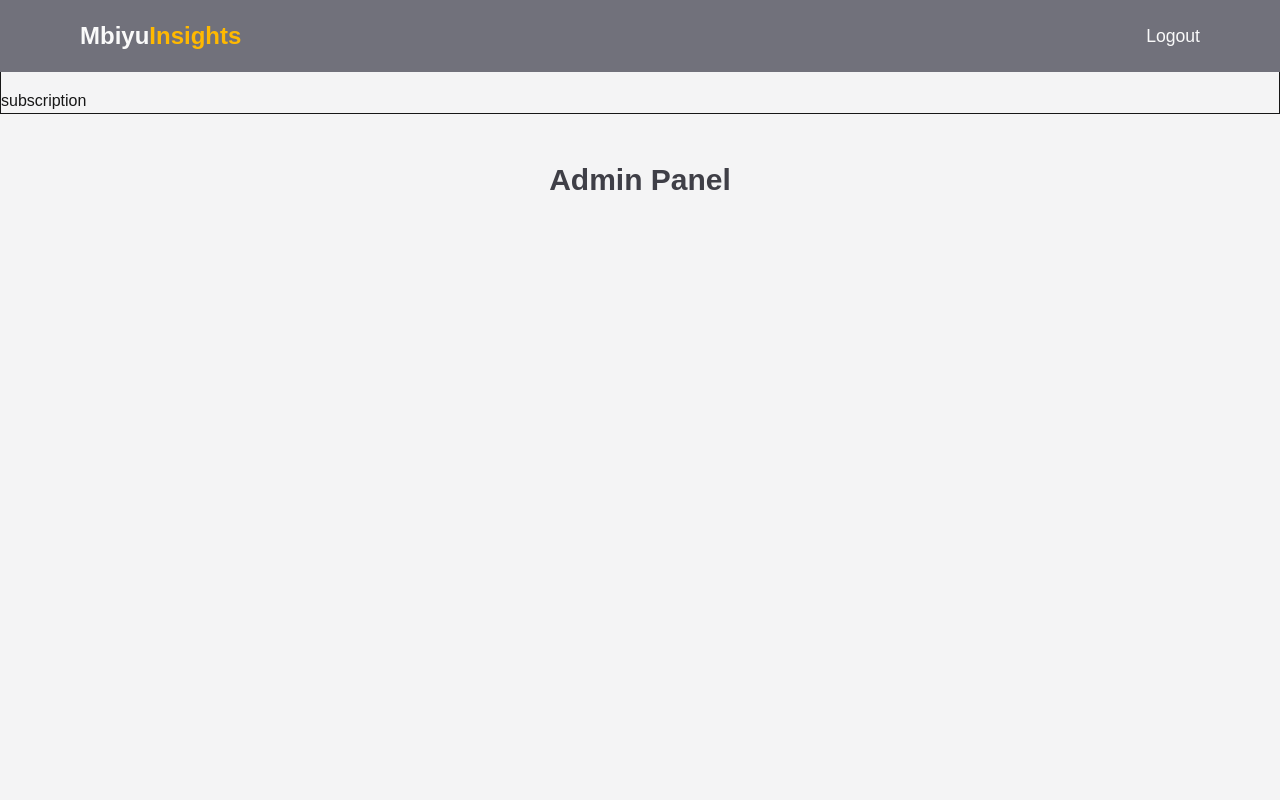
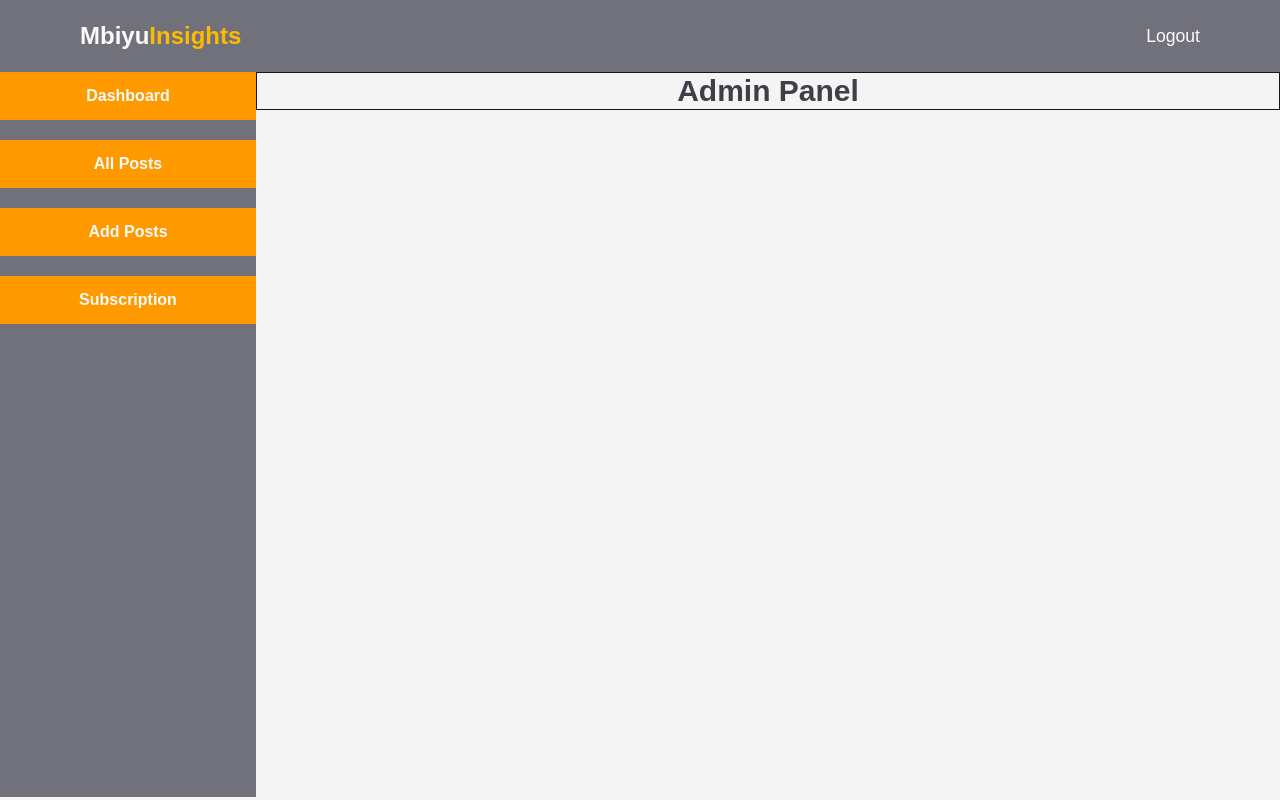
Before and after one commit to petermbiyu/mbiyuinsights-blog, a Next.js app: page /dashboard in a window 1280 px wide. Built offline with nearby package versions, Linux system fonts and the light colour scheme.

Commit message:
added sidenav

```diff
--- a/app/(backend)/dashboard/page.tsx
+++ b/app/(backend)/dashboard/page.tsx
@@ -2,7 +2,7 @@ import Sidebar from "@/components/admin/sidebar";
 
 const Admin = () => {
   return (
-    <div className="pt-12">
+    <div className="border">
       <h1 className="text-2xl md:text-3xl font-bold text-zinc-700 text-center">
         Admin Panel
       </h1>
--- a/app/(backend)/layout.tsx
+++ b/app/(backend)/layout.tsx
@@ -10,8 +10,12 @@ export default function LayoutAdmin({
     <>
       <div>
         <Navbar />
-        <Sidebar />
-        {children}
+        <div className="flex items-stretch flex-row pt-18">
+          <div className="w-1/5 flex-stretch flex-1 bg-zinc-500">
+            <Sidebar />
+          </div>
+          <div className="w-4/5 min-h-[calc(100vh-75px)]">{children}</div>
+        </div>
       </div>
     </>
   );
--- a/components/admin/sidebar.tsx
+++ b/components/admin/sidebar.tsx
@@ -2,10 +2,31 @@ import Link from "next/link";
 
 const Sidebar = () => {
   return (
-    <div className="flex flex-col gap-5 border">
-      <Link href={"/dashboard"}>Dashboard</Link>
-      <Link href={"/dashboard/post"}>Posts</Link>
-      <Link href={"/dashboard/subscription"}>subscription</Link>
+    <div className="flex flex-col gap-5">
+      <Link
+        href={"/dashboard"}
+        className="inline-block border-gray text-zinc-50 hover:text-zinc-500 transition-all duration-300 ease-in font-semibold text-center py-3 bg-amber-500"
+      >
+        Dashboard
+      </Link>
+      <Link
+        href={"/dashboard/post"}
+        className="inline-block border-gray text-zinc-50 hover:text-zinc-500 transition-all duration-300 ease-in font-semibold text-center py-3 bg-amber-500"
+      >
+        All Posts
+      </Link>
+      <Link
+        href={"/dashboard/add"}
+        className="inline-block border-gray text-zinc-50 hover:text-zinc-500 transition-all duration-300 ease-in font-semibold text-center py-3 bg-amber-500"
+      >
+        Add Posts
+      </Link>
+      <Link
+        href={"/dashboard/subscription"}
+        className="inline-block border-gray text-zinc-50 hover:text-zinc-500 transition-all duration-300 ease-in font-semibold text-center py-3 bg-amber-500"
+      >
+        Subscription
+      </Link>
     </div>
   );
 };
```
